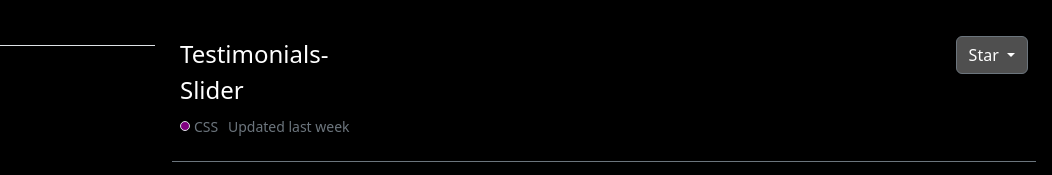
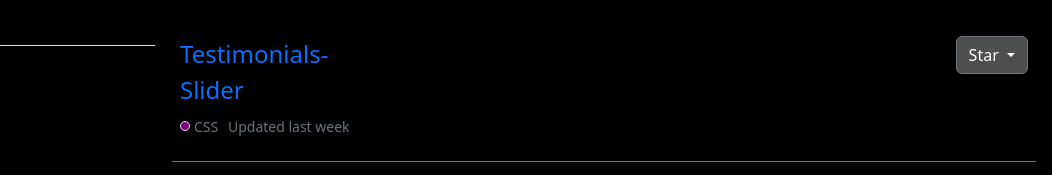
Before and after one commit to GraciouxMbanugo/My-Github-page, a plain HTML site: page index.html in a window 1280 px wide. Shown: the part 467-642 px from the top of the page, 228-1280 px from the left. Drawn offline with nearby package versions, Linux system fonts and the light colour scheme.

Commit message:
updated my github page styles

```diff
--- a/index.html
+++ b/index.html
@@ -189,7 +189,7 @@
 				<div class="mt-3">
 					<div class="d-flex justify-content-between px-2 py-4 border-bottom border-secondary	">
 						<div class="d-flex flex-column gap-2" style="width: 20%;">
-							<a href="" class="fs-4">Testimonials-Slider</a>
+							<a href="" class="fs-4 text-primary">Testimonials-Slider</a>
 							<div class="d-flex align-items-center justify-content-between flex-grow-1">
 								<div class="d-flex align-items-center gap-1">
 									<div style="width: 10px; height: 10px; background-color	: purple;" class="rounded-circle border"></div>
```
